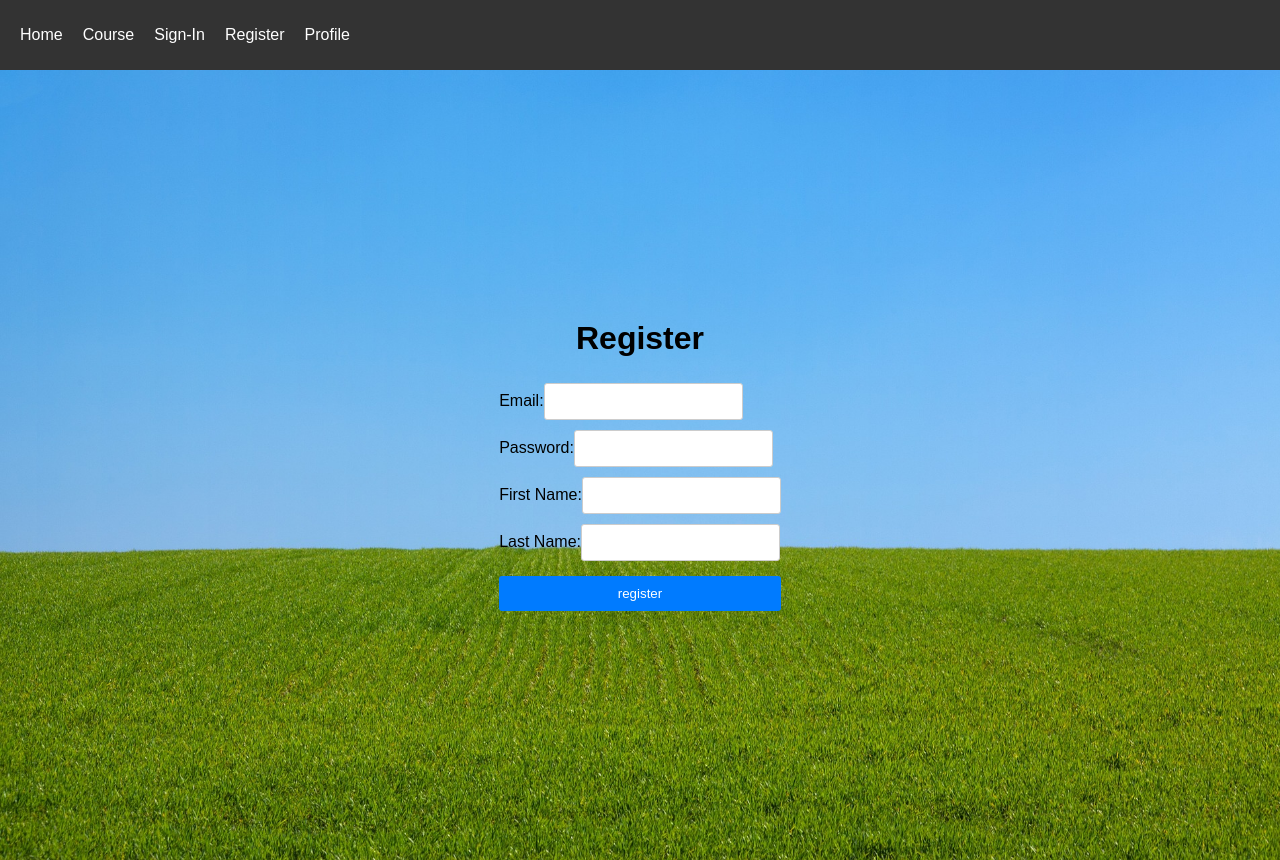
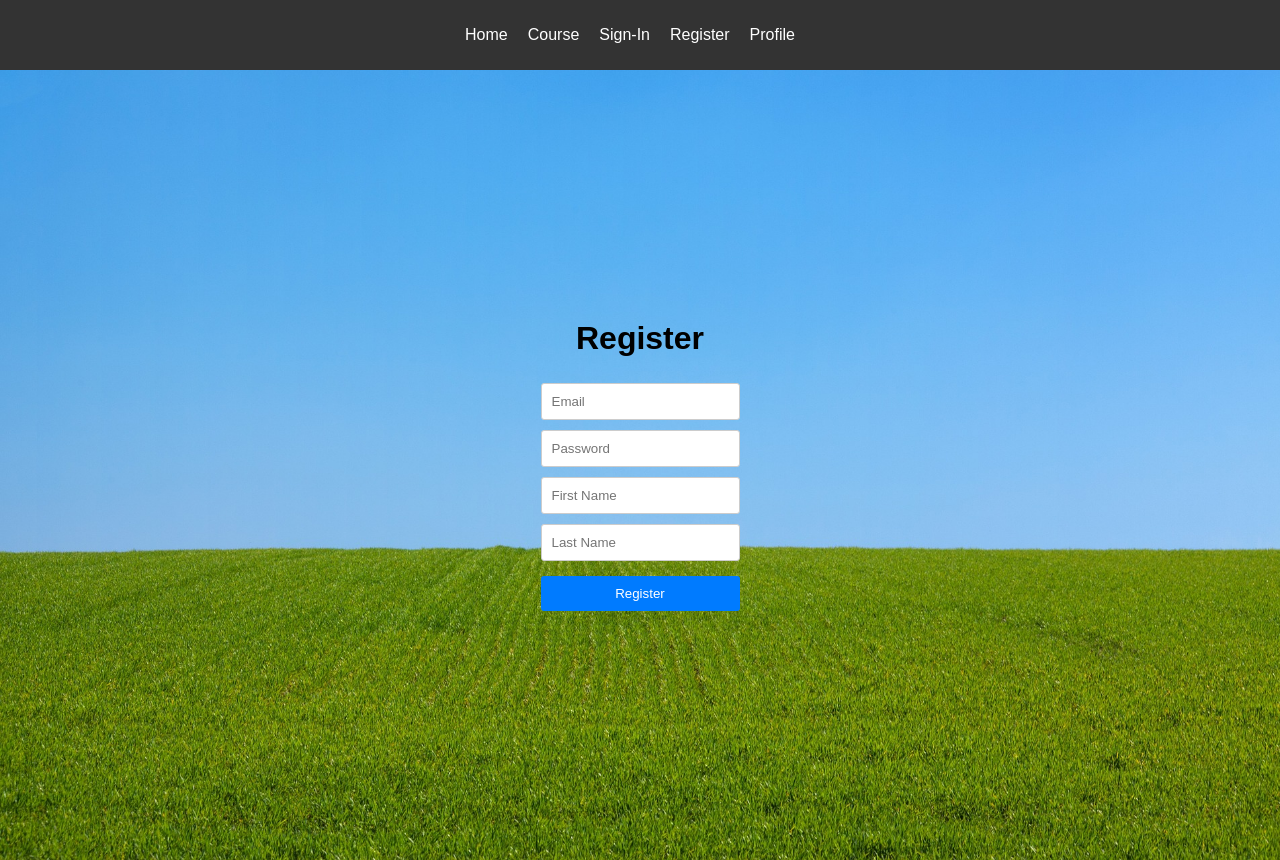
Before and after one commit to WSU-4110/LearningManagementSystem, a React (Create React App) app in the folder frontend/: page /register in a window 1280 px wide. Built offline with nearby package versions, Linux system fonts and the light colour scheme.

Commit message:
Realigned Register and Navbar .css

```diff
--- a/frontend/src/components/register.component.js
+++ b/frontend/src/components/register.component.js
@@ -22,39 +22,42 @@ export default function Register() {
             <h1>Register</h1>
             <form>
                 <div>
-                    <label>Email:</label>
                     <input
                         type="email"
+                        placeholder="Email"
+
                         value={email}
                         onChange={(e) => setEmail(e.target.value)}
                     />
                 </div>
                 <div>
-                    <label>Password:</label>
                     <input
                         type="password"
+                        placeholder="Password"
+
                         value={password}
                         onChange={(e) => setPassword(e.target.value)}
                     />
                 </div>
                 <div>
-                    <label>First Name:</label>
                     <input
                         type="text"
+                        placeholder="First Name"
+
                         value={firstName}
                         onChange={(e) => setFirstName(e.target.value)}
                     />
                 </div>
                 <div>
-                    <label>Last Name:</label>
                     <input
                         type="text"
+                        placeholder="Last Name"
                         value={lastName}
                         onChange={(e) => setLastName(e.target.value)}
                     />
                 </div>
                 <button type="button" onClick={handleRegister}>
-                    register
+                    Register
                 </button>
             </form>
         </div>
--- a/frontend/src/components/signin.component.js
+++ b/frontend/src/components/signin.component.js
@@ -2,7 +2,7 @@ import '../css/Signin.css';
 import React, { useState } from 'react';
 import axios from 'axios';
 export default function Signin() {
-    const navigate = useNavigate();
+    //const navigate = useNavigate();
     const [email, setEmail] = useState('');
     const [password, setPassword] = useState('');
 
@@ -17,7 +17,7 @@ export default function Signin() {
             .then(res => {
                 if (res.data) {
                     console.log('valid password');
-                    navigate('/dashboard:' + res.data);
+                  //  navigate('/dashboard:' + res.data);
 
                     window.location = `/dashboard/${res.data}`;
                 } else {
--- a/frontend/src/css/nav.css
+++ b/frontend/src/css/nav.css
@@ -3,7 +3,7 @@
     color: #fff;
     padding: 10px 20px;
     display: flex;
-    justify-content: space-between;
+    justify-content: center;
     align-items: center;
     position: fixed;
     top: 0;
```
Also changed, not shown: 1 other file (tests, documents, lock files or other folders).
